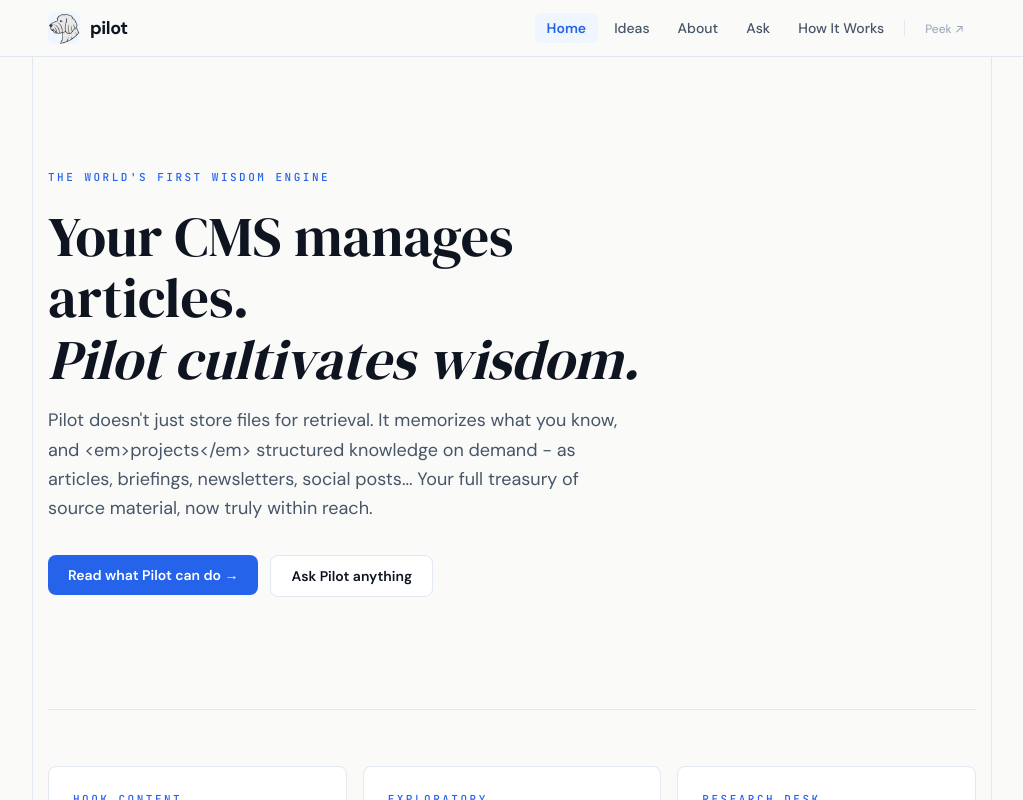
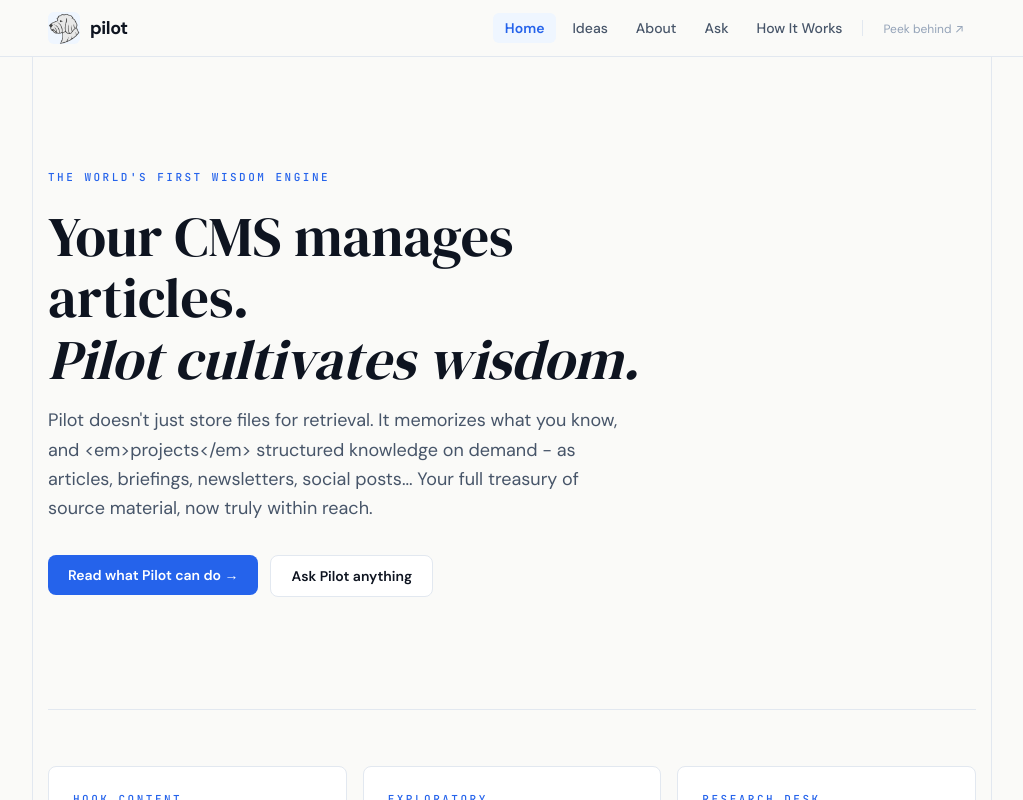
Before and after one commit to dhabib/pilotwme, a Next.js app: page / in a window 1280 px wide. Shown: the top 800 px of the page, without its empty margins (128-1151 px from the left). Built offline with nearby package versions, Linux system fonts and the light colour scheme.

Commit message:
Change 'Peek' to 'Peek behind' in navigation
- Update desktop nav link from 'Peek ↗' to 'Peek behind ↗'
- Update mobile nav link from 'Peek ↗' to 'Peek behind ↗'
- Update comment for consistency
- Keep arrow and external link URL unchanged

```diff
--- a/src/components/nav.tsx
+++ b/src/components/nav.tsx
@@ -70,7 +70,7 @@
                 </li>
               )
             })}
-            {/* Divider + Peek link */}
+            {/* Divider + Peek behind link */}
             <li role="separator" className="w-px h-4 bg-[#E2E8F0] mx-1" aria-hidden />
             <li>
               <a
@@ -79,7 +79,7 @@
                 rel="noopener noreferrer"
                 className="px-3 py-1.5 rounded-md text-xs font-normal text-slate-light hover:text-ink hover:bg-blue-light/50 transition-colors"
               >
-                Peek ↗
+                Peek behind ↗
               </a>
             </li>
           </ul>
@@ -138,7 +138,7 @@
                   onClick={() => setMenuOpen(false)}
                   className="block px-3 py-2 rounded-md text-xs font-normal text-slate-light hover:text-ink hover:bg-blue-light/50 transition-colors"
                 >
-                  Peek ↗
+                  Peek behind ↗
                 </a>
               </li>
             </ul>
```
